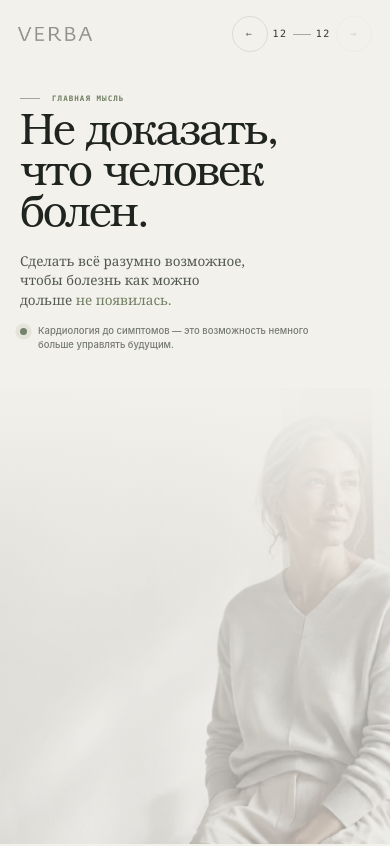
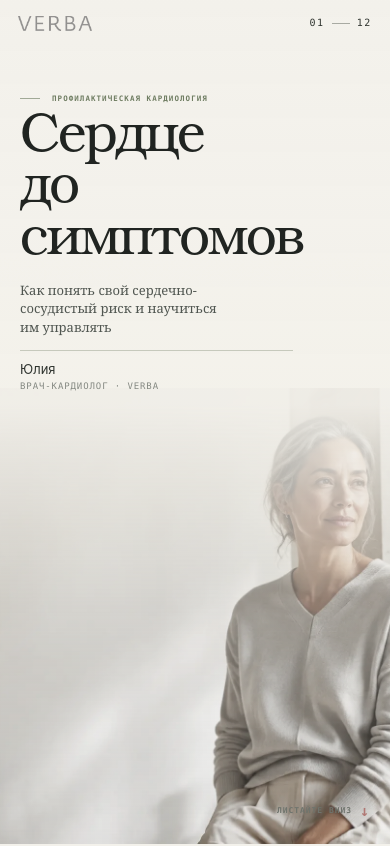
Before and after one commit to stepanMiller/verba-heart-lab, a Next.js app: page / in a window 390 px wide. Shown: the top 846 px of the page. Built offline with nearby package versions, Linux system fonts and the light colour scheme.

Commit message:
Add mobile vertical presentation flow

```diff
--- a/app/globals.css
+++ b/app/globals.css
@@ -14,6 +14,9 @@ html, body, #root { margin: 0; width: 100%; height: 100%; overflow: hidden; }
 body { overflow: hidden; background: #f3f1eb; }
 
 button, input { font: inherit; }
+
+.mobile-deck,
+.mobile-scroll-cue { display: none; }
 
 button:focus-visible, input:focus-visible {
   outline: 2px solid #6f7d62;
@@ -930,6 +933,73 @@ h1 {
   .days-stage { top: 58%; }
 }
 
+/* Mobile story mode: keep the approved scenes intact, but place all twelve in
+   one natural vertical flow, matching the proven Bali presentation pattern. */
+@media (max-width: 640px) {
+  html:has(.mobile-deck),
+  body:has(.mobile-deck) {
+    height: auto;
+    min-height: 100%;
+    overflow-x: hidden;
+    overflow-y: auto;
+    overscroll-behavior-y: auto;
+    scroll-behavior: smooth;
+  }
+
+  body:has(.mobile-deck) { touch-action: pan-y; }
+
+  .desktop-opening { display: none; }
+
+  .mobile-deck {
+    display: block;
+    width: 100%;
+    overflow-x: hidden;
+    background: #f3f1eb;
+  }
+
+  .mobile-deck > .experience {
+    position: relative;
+    inset: auto;
+    width: 100%;
+    height: 100svh;
+    min-height: 620px;
+    overflow: hidden;
+    scroll-snap-align: none;
+    touch-action: pan-y;
+  }
+
+  .mobile-deck .scene-navigation a,
+  .mobile-deck .scene-navigation .scene-nav-spacer { display: none; }
+
+  .mobile-deck .scene-navigation { gap: 7px; }
+
+  .mobile-scroll-cue {
+    position: absolute;
+    right: 20px;
+    bottom: max(26px, calc(env(safe-area-inset-bottom) + 16px));
+    z-index: 4;
+    display: flex;
+    align-items: center;
+    gap: 8px;
+    color: #6f746d;
+    font: 600 8px/1 ui-monospace, SFMono-Regular, Menlo, monospace;
+    letter-spacing: .12em;
+    text-transform: uppercase;
+  }
+
+  .mobile-scroll-cue i {
+    color: #a9615d;
+    font-size: 15px;
+    font-style: normal;
+    animation: mobile-scroll-hint 1.6s ease-in-out infinite;
+  }
+}
+
+@keyframes mobile-scroll-hint {
+  0%, 100% { transform: translateY(-2px); opacity: .55; }
+  50% { transform: translateY(4px); opacity: 1; }
+}
+
 /* Full 12-scene narrative */
 
 .hero-experience::after {
```
